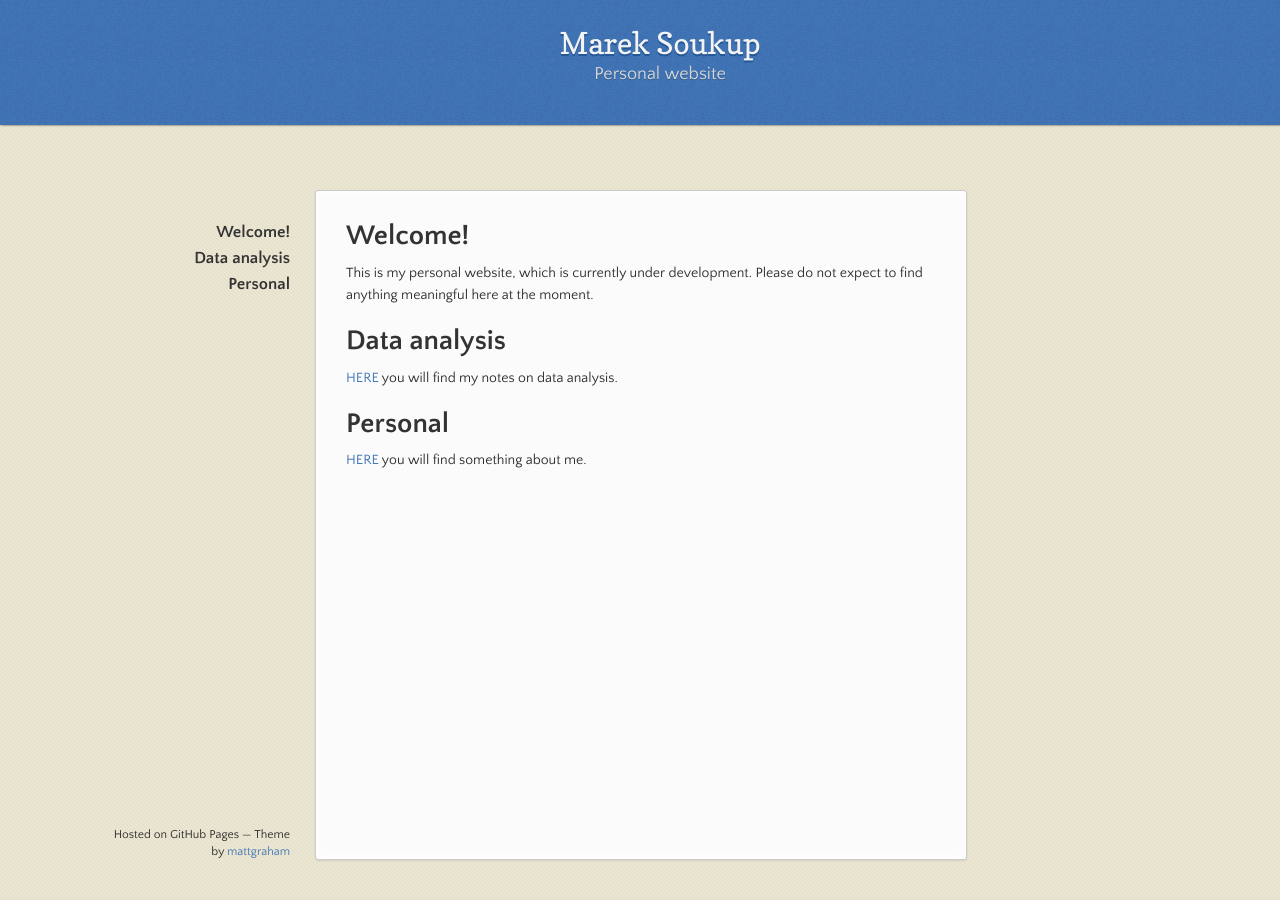
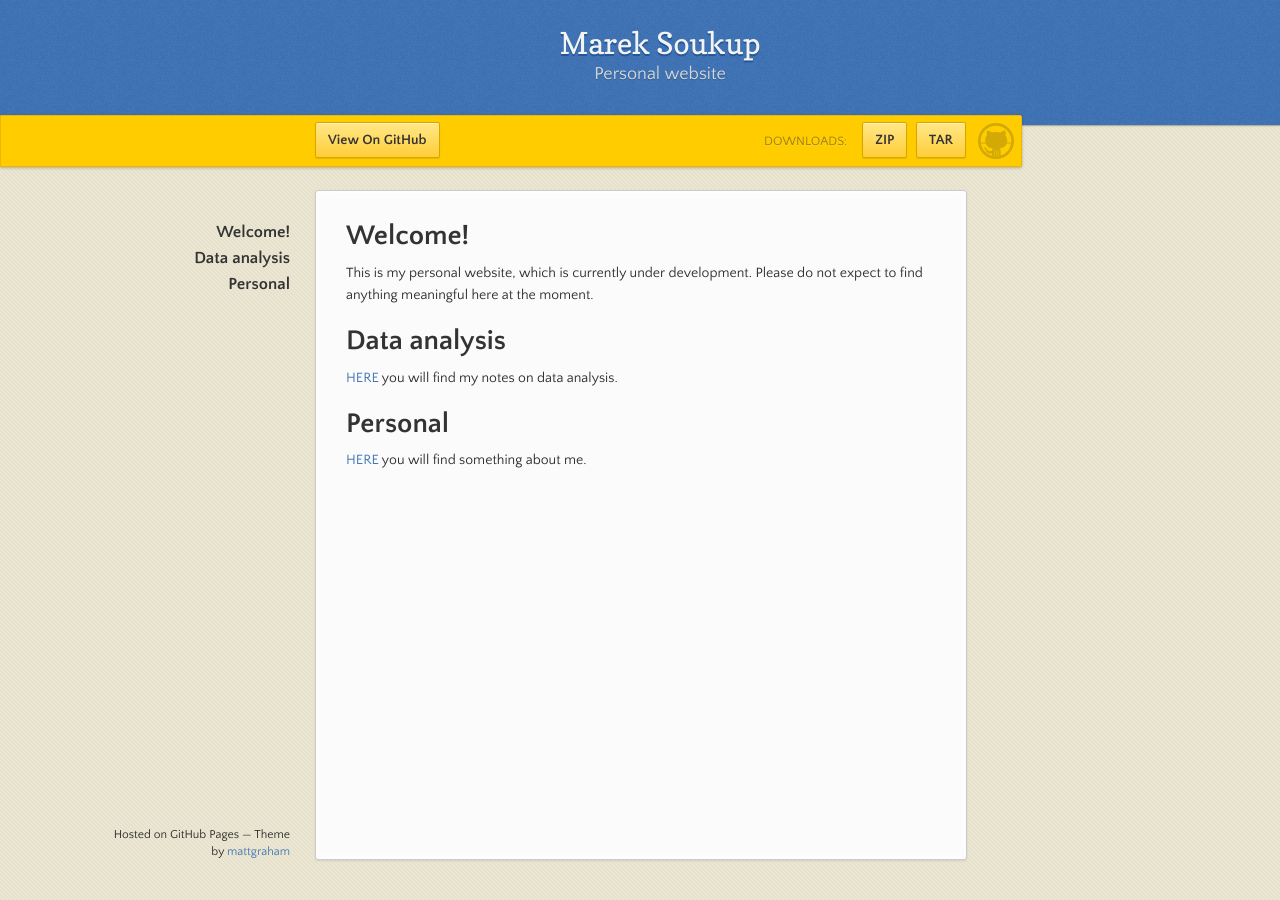
Before and after one commit to soukupmarek-edin/soukupmarek-edin.github.io, a Jekyll site: the page built from index.md, in a window 1280 px wide. Built offline with Jekyll 4.4.1, drawn with Linux system fonts in a browser that asks for light colours; Markdown is read by kramdown in place of the engine named in the settings; our own code applies the rules of GitHub Pages for plain Markdown files.

Commit message:
Update main_page_index.html

```diff
--- a/_layouts/main_page_index.html
+++ b/_layouts/main_page_index.html
@@ -24,7 +24,7 @@
       </header>
 
 
-<!-- <div id="banner">
+<div id="banner">
         <span id="logo"></span>
         <a href="{{ site.github.repository_url }}" class="button fork"><strong>View On GitHub</strong></a>
         {% if site.show_downloads %}
```
Also changed, not shown: other parts of _layouts/main_page_index.html (+1 -1 lines).
